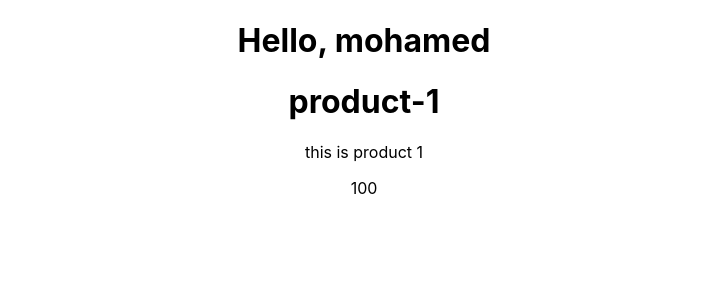
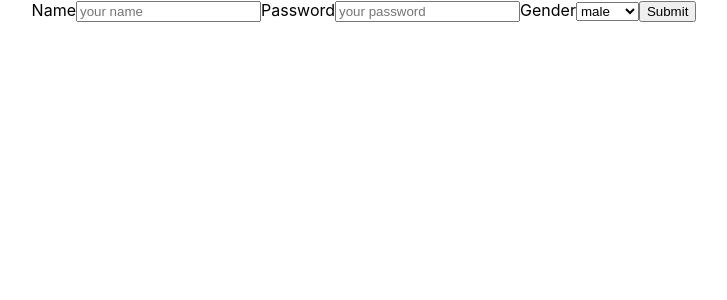
Before and after one commit to mosash112/E-Commerance, a React (Create React App) app: page / in a window 1280 px wide. Shown: the top 300 px of the page, without its empty margins (276-1003 px from the left). Built offline with nearby package versions, Linux system fonts and the light colour scheme.

Commit message:
components

```diff
--- a/package.json
+++ b/package.json
@@ -10,6 +10,9 @@
     "react-dom": "^18.2.0",
     "react-scripts": "5.0.1",
     "web-vitals": "^2.1.4"
+  },
+  "devDependencies": {
+    "@babel/plugin-proposal-private-property-in-object": "^7.21.11"
   },
   "scripts": {
     "start": "react-scripts start",
--- a/src/App.js
+++ b/src/App.js
@@ -1,14 +1,16 @@
 import './App.css';
-import WelcomeFc from './componenets/GreetingFc';
 import Welcome from './componenets/Greeting';
-import Card from './componenets/Card';
+// import Card from './componenets/Card';
+import Footer from './componenets/Footer';
+import Form from './componenets/Form';
 
 function App() {
   return (
     <div className="App">
-      <Welcome name="mohamed" />
-
-      <Card title="product-1" description="this is product 1" price="100" />
+      {/* <Welcome name="mohamed" /> */}
+      {/* <Card title="product-1" description="this is product 1" price="100" /> */}
+      <Form />
+      {/* <Footer /> */}
     </div>
   );
 }
--- /dev/null
+++ b/src/componenets/Button.js
@@ -0,0 +1,11 @@
+import React from "react";
+
+class Button extends React.Component {
+    render(){
+        return(
+            <button className="react-btn">{this.props.title}</button>
+        )
+    }
+}
+
+export default Button;
--- a/src/componenets/Card.js
+++ b/src/componenets/Card.js
@@ -1,4 +1,5 @@
 import React from 'react';
+import Button from './Button';
 
 class Card extends React.Component {
     render(){
@@ -7,6 +8,7 @@ class Card extends React.Component {
                 <h1>{this.props.title}</h1>
                 <p>{this.props.description}</p>
                 <span>{this.props.price}</span>
+                <Button title="Details"></Button>
             </div>
         )
     }
--- /dev/null
+++ b/src/componenets/Credits.js
@@ -0,0 +1,19 @@
+import React from "react";
+
+class Credits extends React.Component {
+    constructor(props){
+        super(props);
+        this.state = {
+            firstName: this.props.name.firstName,
+            lastName: this.props.name.lastName
+        };
+    }
+
+    render(){
+        return(
+            <h6>created by, {this.state.firstName} {this.state.lastName}</h6>
+        )
+    }
+}
+
+export default Credits;
--- /dev/null
+++ b/src/componenets/Footer.js
@@ -0,0 +1,24 @@
+import React from "react";
+import Credits from "./Credits";
+import Time from "./Time";
+
+class Footer extends React.Component{
+    constructor(props){
+        super(props);
+        this.state = {
+            firstName: "mostafa",
+            lastName: "saleh"
+        };
+    }
+
+    render(){
+        return(
+            <>
+                <Credits name={this.state}></Credits>
+                <Time></Time>
+            </>
+        )
+    }
+}
+
+export default Footer;
--- /dev/null
+++ b/src/componenets/Form.js
@@ -0,0 +1,48 @@
+import React from "react";
+
+class Form extends React.Component {
+    constructor(props){
+        super(props);
+        this.state = {
+            name:'',
+            password:'',
+            gender:''
+        };
+    }
+
+    nameHandler = (value) => {
+        this.setState({name: value})
+    }
+
+    passwordHandler = (value) => {
+        this.setState({password: value})
+    }
+
+    genderHandler = (value) => {
+        this.setState({gender: value})
+    }
+
+    render(){
+        return(
+            <form onSubmit={(e)=>{
+                e.preventDefault();
+                console.log("form submited");
+                console.log(this.state);
+            }}>
+                <label>Name</label>
+                <input type="text" placeholder="your name" onChange={(event)=>{this.nameHandler(event.target.value)}}></input>
+                <label>Password</label>
+                <input type="password" placeholder="your password" onChange={(event)=>{this.passwordHandler(event.target.value)}}></input>
+                <label>Gender</label>
+                <select onChange={(event)=>{this.genderHandler(event.target.value)}}>
+                    <option value="male">male</option>
+                    <option value="female">female</option>
+                </select>
+
+                <button type="submit">Submit</button>
+            </form>
+        )
+    }
+}
+
+export default Form;
--- a/src/componenets/Greeting.js
+++ b/src/componenets/Greeting.js
@@ -1,7 +1,6 @@
 import React from 'react';
 
 class Welcome extends React.Component {
-
     render(){
         console.log(this.props);
         return(
--- /dev/null
+++ b/src/componenets/Time.js
@@ -0,0 +1,33 @@
+import React from "react";
+
+class Time extends React.Component {
+    constructor(props){
+        super(props);
+        this.state = {time: new Date()};
+    }
+
+    render(){
+        return(
+            <h6>{this.state.time.toLocaleTimeString()} {this.state.time.toLocaleDateString()}</h6>
+        )
+    }
+
+    componentDidMount(){
+        this.timerID = setInterval(
+            () => this.tick(),
+            1000
+        );
+    }
+
+    tick() {
+        this.setState({
+            time: new Date()
+        });
+    }
+
+    componentWillUnmount(){
+        clearInterval(this.timerID);
+    }
+}
+
+export default Time;
```
Also changed, not shown: src/componenets/Input.js (added, +19 -0 lines), 1 other file (tests, documents, lock files or other folders).
